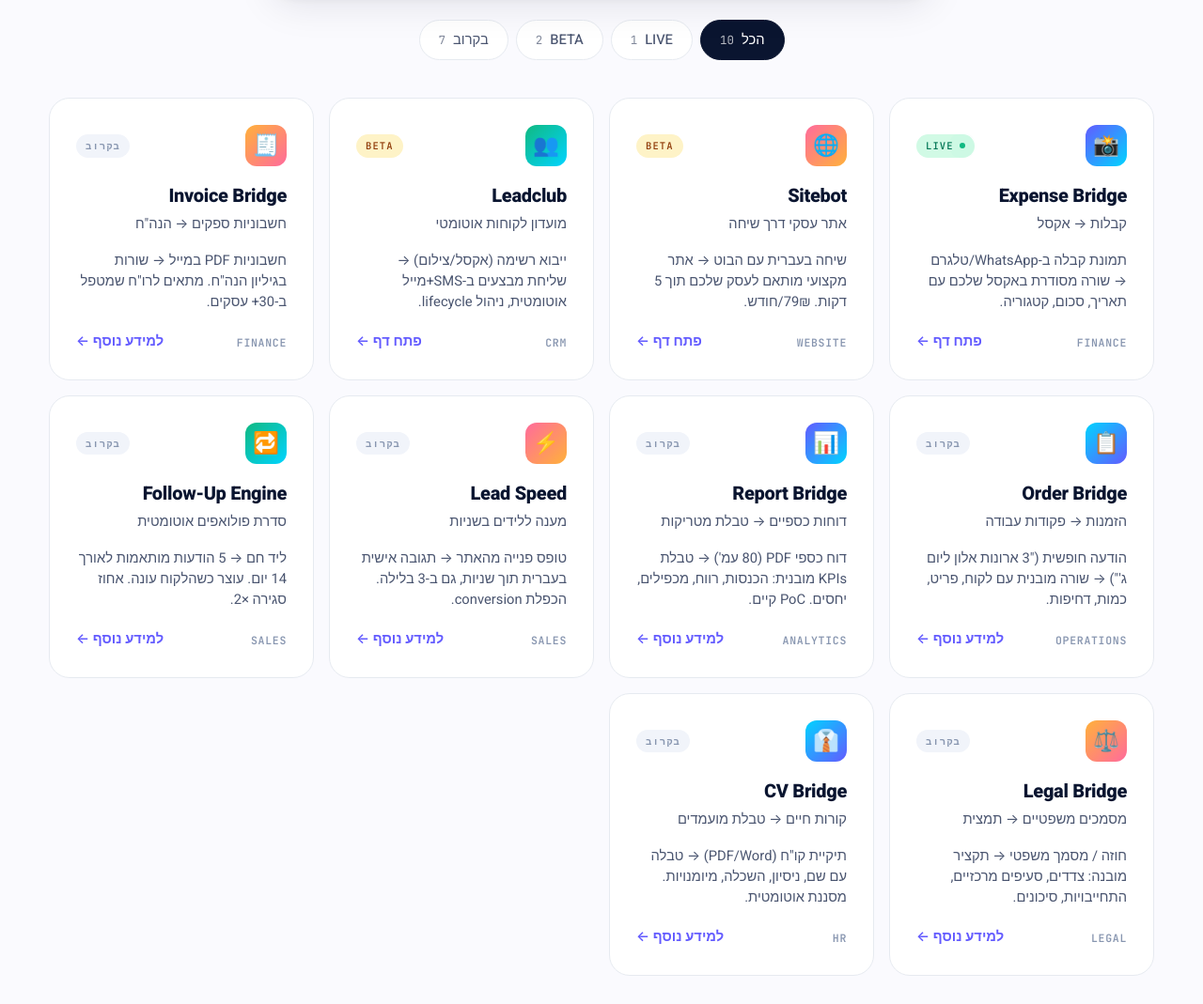
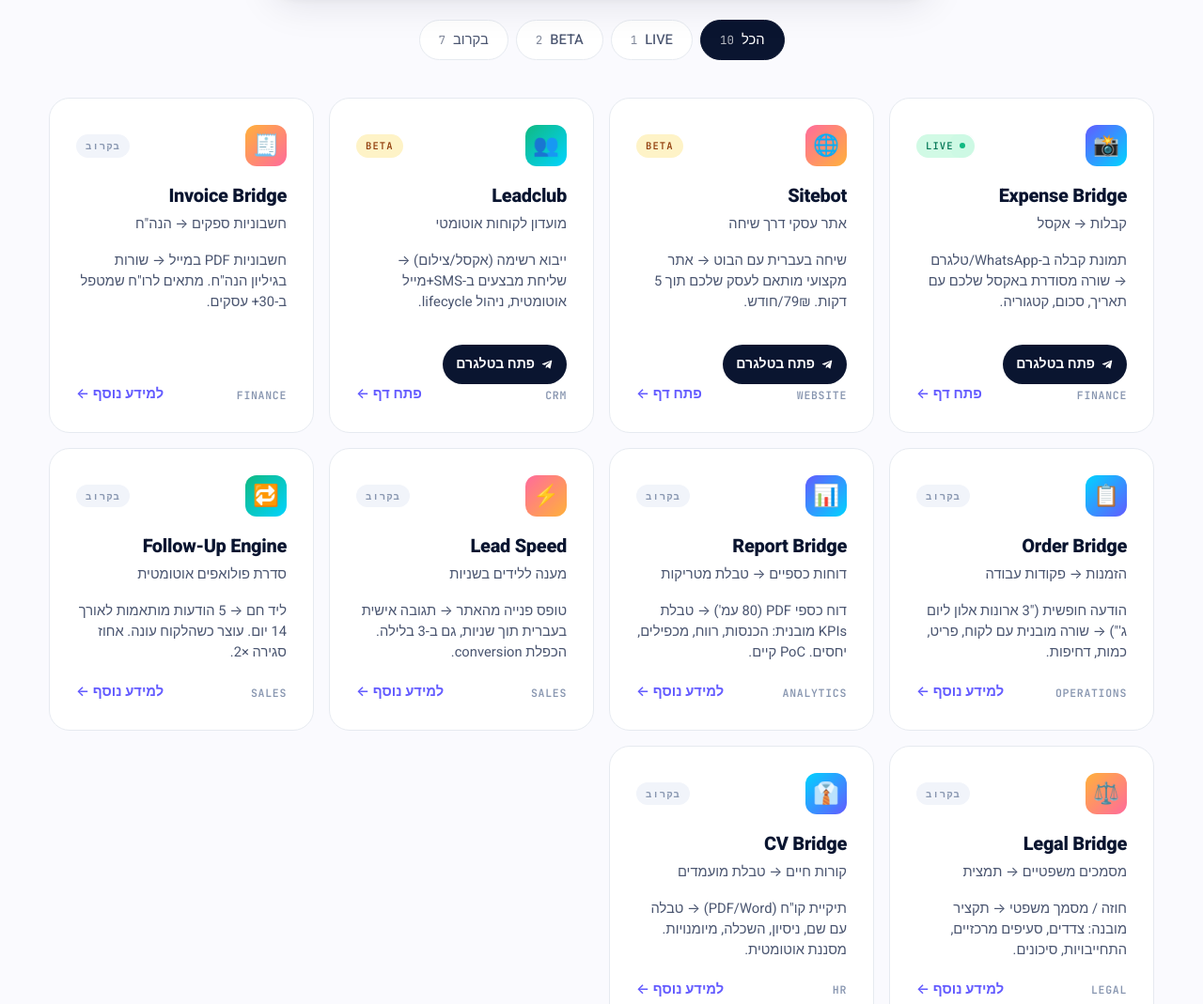
Before and after one commit to barak2702-dot/bautomations-sites, a plain HTML site: page index.html in a window 1280 px wide. Shown: the part 3777-4846 px from the top of the page at 94% size. Drawn offline with Linux system fonts and the light colour scheme.

Commit message:
feat: dual CTAs on platform cards (Telegram direct + landing page click)

```diff
--- a/index.html
+++ b/index.html
@@ -959,6 +959,27 @@ img, svg { max-width: 100%; display: block; }
     text-transform: uppercase;
     font-weight: 600;
 }
+/* Direct Telegram quick-action for live/beta bots */
+.auto-card__quick {
+    display: inline-flex;
+    align-items: center;
+    gap: 6px;
+    margin-top: 14px;
+    padding: 10px 14px;
+    background: var(--ink);
+    color: white !important;
+    border-radius: var(--r-pill);
+    font-family: inherit;
+    font-weight: 700;
+    font-size: 0.88rem;
+    transition: all 240ms var(--ease);
+    align-self: flex-start;
+}
+.auto-card__quick:hover {
+    background: var(--brand-1);
+    transform: translateY(-2px);
+}
+.auto-card__quick svg { flex-shrink: 0; }
 
 .platform-empty {
     text-align: center;
@@ -1468,7 +1489,7 @@ img, svg { max-width: 100%; display: block; }
     </div>
 
     <div class="automations reveal" id="autoGrid">
-        <a class="auto-card auto-card--blue" href="./expense-bridge/" data-status="live" data-tags="קבלות חשבוניות הוצאות אקסל מיילים">
+        <article class="auto-card auto-card--blue" data-href="./expense-bridge/" data-status="live" data-tags="קבלות חשבוניות הוצאות אקסל מיילים">
             <div class="auto-card__top">
                 <div class="auto-card__icon auto-card__icon--blue">📸</div>
                 <span class="auto-card__badge auto-card__badge--live">LIVE</span>
@@ -1476,13 +1497,17 @@ img, svg { max-width: 100%; display: block; }
             <div class="auto-card__name">Expense Bridge</div>
             <div class="auto-card__hebrew">קבלות → אקסל</div>
             <p class="auto-card__desc">תמונת קבלה ב-WhatsApp/טלגרם → שורה מסודרת באקסל שלכם עם תאריך, סכום, קטגוריה.</p>
+            <a class="auto-card__quick" href="https://t.me/bautomatiosbot" target="_blank" rel="noopener" onclick="event.stopPropagation()">
+                <svg viewBox="0 0 24 24" width="14" height="14" fill="currentColor"><path d="M9.78 18.65l.28-4.23 7.68-6.92c.34-.31-.07-.46-.52-.19L7.74 13.3 3.64 12c-.88-.25-.89-.86.2-1.3l15.97-6.16c.73-.33 1.43.18 1.15 1.3l-2.72 12.81c-.19.91-.74 1.13-1.5.71L12.6 16.3l-1.99 1.93c-.23.23-.42.42-.83.42z"/></svg>
+                <span>פתח בטלגרם</span>
+            </a>
             <div class="auto-card__footer">
                 <span class="auto-card__category">FINANCE</span>
                 <span>פתח דף ←</span>
             </div>
-        </a>
-
-        <a class="auto-card auto-card--pink" href="./sitebot/" data-status="beta" data-tags="אתר אתרים שיווק תדמית">
+        </article>
+
+        <article class="auto-card auto-card--pink" data-href="./sitebot/" data-status="beta" data-tags="אתר אתרים שיווק תדמית">
             <div class="auto-card__top">
                 <div class="auto-card__icon auto-card__icon--pink">🌐</div>
                 <span class="auto-card__badge auto-card__badge--beta">BETA</span>
@@ -1490,13 +1515,17 @@ img, svg { max-width: 100%; display: block; }
             <div class="auto-card__name">Sitebot</div>
             <div class="auto-card__hebrew">אתר עסקי דרך שיחה</div>
             <p class="auto-card__desc">שיחה בעברית עם הבוט → אתר מקצועי מותאם לעסק שלכם תוך 5 דקות. 79₪/חודש.</p>
+            <a class="auto-card__quick" href="https://t.me/Bsite12bot" target="_blank" rel="noopener" onclick="event.stopPropagation()">
+                <svg viewBox="0 0 24 24" width="14" height="14" fill="currentColor"><path d="M9.78 18.65l.28-4.23 7.68-6.92c.34-.31-.07-.46-.52-.19L7.74 13.3 3.64 12c-.88-.25-.89-.86.2-1.3l15.97-6.16c.73-.33 1.43.18 1.15 1.3l-2.72 12.81c-.19.91-.74 1.13-1.5.71L12.6 16.3l-1.99 1.93c-.23.23-.42.42-.83.42z"/></svg>
+                <span>פתח בטלגרם</span>
+            </a>
             <div class="auto-card__footer">
                 <span class="auto-card__category">WEBSITE</span>
                 <span>פתח דף ←</span>
             </div>
-        </a>
-
-        <a class="auto-card auto-card--green" href="./leadclub/" data-status="beta" data-tags="לקוחות מועדון לידים SMS שיווק">
+        </article>
+
+        <article class="auto-card auto-card--green" data-href="./leadclub/" data-status="beta" data-tags="לקוחות מועדון לידים SMS שיווק">
             <div class="auto-card__top">
                 <div class="auto-card__icon auto-card__icon--green">👥</div>
                 <span class="auto-card__badge auto-card__badge--beta">BETA</span>
@@ -1504,13 +1533,17 @@ img, svg { max-width: 100%; display: block; }
             <div class="auto-card__name">Leadclub</div>
             <div class="auto-card__hebrew">מועדון לקוחות אוטומטי</div>
             <p class="auto-card__desc">ייבוא רשימה (אקסל/צילום) → שליחת מבצעים ב-SMS+מייל אוטומטית, ניהול lifecycle.</p>
+            <a class="auto-card__quick" href="https://t.me/Leadclubbot" target="_blank" rel="noopener" onclick="event.stopPropagation()">
+                <svg viewBox="0 0 24 24" width="14" height="14" fill="currentColor"><path d="M9.78 18.65l.28-4.23 7.68-6.92c.34-.31-.07-.46-.52-.19L7.74 13.3 3.64 12c-.88-.25-.89-.86.2-1.3l15.97-6.16c.73-.33 1.43.18 1.15 1.3l-2.72 12.81c-.19.91-.74 1.13-1.5.71L12.6 16.3l-1.99 1.93c-.23.23-.42.42-.83.42z"/></svg>
+                <span>פתח בטלגרם</span>
+            </a>
             <div class="auto-card__footer">
                 <span class="auto-card__category">CRM</span>
                 <span>פתח דף ←</span>
             </div>
-        </a>
-
-        <a class="auto-card auto-card--amber" href="./invoice-bridge/" data-status="soon" data-tags="חשבוניות ספקים הנהלת חשבונות PDF">
+        </article>
+
+        <article class="auto-card auto-card--amber" data-href="./invoice-bridge/" data-status="soon" data-tags="חשבוניות ספקים הנהלת חשבונות PDF">
             <div class="auto-card__top">
                 <div class="auto-card__icon auto-card__icon--amber">🧾</div>
                 <span class="auto-card__badge auto-card__badge--soon">בקרוב</span>
@@ -1522,9 +1555,9 @@ img, svg { max-width: 100%; display: block; }
                 <span class="auto-card__category">FINANCE</span>
                 <span>למידע נוסף ←</span>
             </div>
-        </a>
-
-        <a class="auto-card auto-card--cyan" href="./order-bridge/" data-status="soon" data-tags="הזמנות לקוחות פקודות עבודה">
+        </article>
+
+        <article class="auto-card auto-card--cyan" data-href="./order-bridge/" data-status="soon" data-tags="הזמנות לקוחות פקודות עבודה">
             <div class="auto-card__top">
                 <div class="auto-card__icon auto-card__icon--cyan">📋</div>
                 <span class="auto-card__badge auto-card__badge--soon">בקרוב</span>
@@ -1536,9 +1569,9 @@ img, svg { max-width: 100%; display: block; }
                 <span class="auto-card__category">OPERATIONS</span>
                 <span>למידע נוסף ←</span>
             </div>
-        </a>
-
-        <a class="auto-card auto-card--blue" href="./report-bridge/" data-status="soon" data-tags="דוחות כספיים מטריקות אנליסטים">
+        </article>
+
+        <article class="auto-card auto-card--blue" data-href="./report-bridge/" data-status="soon" data-tags="דוחות כספיים מטריקות אנליסטים">
             <div class="auto-card__top">
                 <div class="auto-card__icon auto-card__icon--blue">📊</div>
                 <span class="auto-card__badge auto-card__badge--soon">בקרוב</span>
@@ -1550,9 +1583,9 @@ img, svg { max-width: 100%; display: block; }
                 <span class="auto-card__category">ANALYTICS</span>
                 <span>למידע נוסף ←</span>
             </div>
-        </a>
-
-        <a class="auto-card auto-card--pink" href="./lead-speed/" data-status="soon" data-tags="לידים מענה 24/7 שיווק">
+        </article>
+
+        <article class="auto-card auto-card--pink" data-href="./lead-speed/" data-status="soon" data-tags="לידים מענה 24/7 שיווק">
             <div class="auto-card__top">
                 <div class="auto-card__icon auto-card__icon--pink">⚡</div>
                 <span class="auto-card__badge auto-card__badge--soon">בקרוב</span>
@@ -1564,9 +1597,9 @@ img, svg { max-width: 100%; display: block; }
                 <span class="auto-card__category">SALES</span>
                 <span>למידע נוסף ←</span>
             </div>
-        </a>
-
-        <a class="auto-card auto-card--green" href="./follow-up/" data-status="soon" data-tags="פולואפים לידים שיווק">
+        </article>
+
+        <article class="auto-card auto-card--green" data-href="./follow-up/" data-status="soon" data-tags="פולואפים לידים שיווק">
             <div class="auto-card__top">
                 <div class="auto-card__icon auto-card__icon--green">🔁</div>
                 <span class="auto-card__badge auto-card__badge--soon">בקרוב</span>
@@ -1578,9 +1611,9 @@ img, svg { max-width: 100%; display: block; }
                 <span class="auto-card__category">SALES</span>
                 <span>למידע נוסף ←</span>
             </div>
-        </a>
-
-        <a class="auto-card auto-card--amber" href="./legal-bridge/" data-status="soon" data-tags="משפטי חוזים מסמכים תמצית">
+        </article>
+
+        <article class="auto-card auto-card--amber" data-href="./legal-bridge/" data-status="soon" data-tags="משפטי חוזים מסמכים תמצית">
             <div class="auto-card__top">
                 <div class="auto-card__icon auto-card__icon--amber">⚖️</div>
                 <span class="auto-card__badge auto-card__badge--soon">בקרוב</span>
@@ -1592,9 +1625,9 @@ img, svg { max-width: 100%; display: block; }
                 <span class="auto-card__category">LEGAL</span>
                 <span>למידע נוסף ←</span>
             </div>
-        </a>
-
-        <a class="auto-card auto-card--cyan" href="./cv-bridge/" data-status="soon" data-tags="גיוס HR קורות חיים מועמדים">
+        </article>
+
+        <article class="auto-card auto-card--cyan" data-href="./cv-bridge/" data-status="soon" data-tags="גיוס HR קורות חיים מועמדים">
             <div class="auto-card__top">
                 <div class="auto-card__icon auto-card__icon--cyan">👔</div>
                 <span class="auto-card__badge auto-card__badge--soon">בקרוב</span>
@@ -1606,7 +1639,7 @@ img, svg { max-width: 100%; display: block; }
                 <span class="auto-card__category">HR</span>
                 <span>למידע נוסף ←</span>
             </div>
-        </a>
+        </article>
     </div>
 
     <div class="platform-empty" id="autoEmpty">
@@ -1832,7 +1865,7 @@ document.querySelectorAll('[data-count]').forEach(el => countIO.observe(el));
     else step();
 })();
 
-/* ─── Platform search + filter ─── */
+/* ─── Platform search + filter + clickable cards ─── */
 (function() {
     const grid = document.getElementById('autoGrid');
     const search = document.getElementById('autoSearch');
@@ -1842,6 +1875,23 @@ document.querySelectorAll('[data-count]').forEach(el => countIO.observe(el));
     const cards = Array.from(grid.querySelectorAll('.auto-card'));
     let activeFilter = 'all';
     let query = '';
+
+    // Make article.auto-card behave like a link via data-href
+    cards.forEach(card => {
+        const href = card.dataset.href;
+        if (!href) return;
+        card.style.cursor = 'pointer';
+        card.setAttribute('role', 'link');
+        card.setAttribute('tabindex', '0');
+        card.addEventListener('click', (e) => {
+            // Don't intercept clicks on inner anchors (Telegram quick link)
+            if (e.target.closest('a')) return;
+            window.location.href = href;
+        });
+        card.addEventListener('keydown', (e) => {
+            if (e.key === 'Enter') { window.location.href = href; }
+        });
+    });
 
     function applyFilters() {
         let visible = 0;
```
